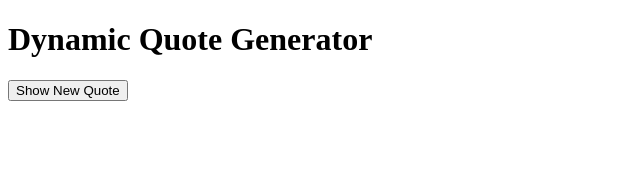
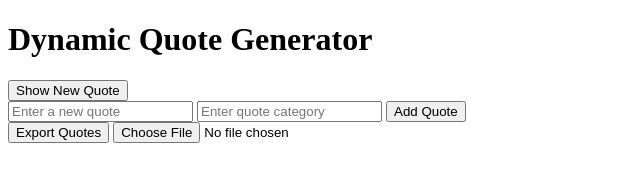
Before and after one commit to IginlaIsrael/alx_fe_javascript, a plain HTML site: page dom-manipulation/index.html in a window 1280 px wide. Shown: the whole page, without its empty margins (0-640 px from the left). Drawn offline with Linux system fonts and the light colour scheme.

Commit message:
finishing the second task

```diff
--- a/dom-manipulation/index.html
+++ b/dom-manipulation/index.html
@@ -7,8 +7,24 @@
 </head>
 <body>
     <h1>Dynamic Quote Generator</h1>
+
+    <!-- Display a random quote -->
     <div id="quoteDisplay"></div>
     <button id="newQuote">Show New Quote</button>
+
+    <!-- Form to add new quotes -->
+    <div>
+        <input id="newQuoteText" type="text" placeholder="Enter a new quote" />
+        <input id="newQuoteCategory" type="text" placeholder="Enter quote category" />
+        <button onclick="addQuote()">Add Quote</button>
+    </div>
+
+    <!-- Button to export quotes to JSON -->
+    <button id="exportQuotes">Export Quotes</button>
+
+    <!-- Input to import quotes from JSON file -->
+    <input type="file" id="importFile" accept=".json" onchange="importFromJsonFile(event)" />
+
     <script src="script.js"></script>
 </body>
 </html>
```
Lines whose indentation alone changed are shown as unchanged.
